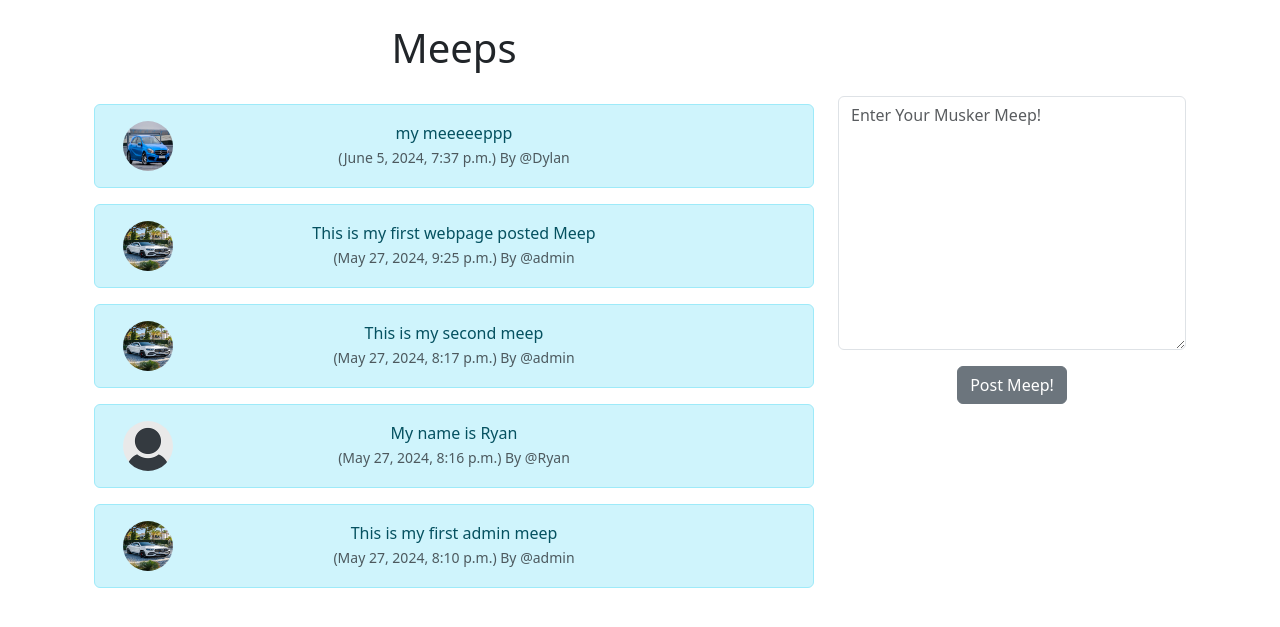
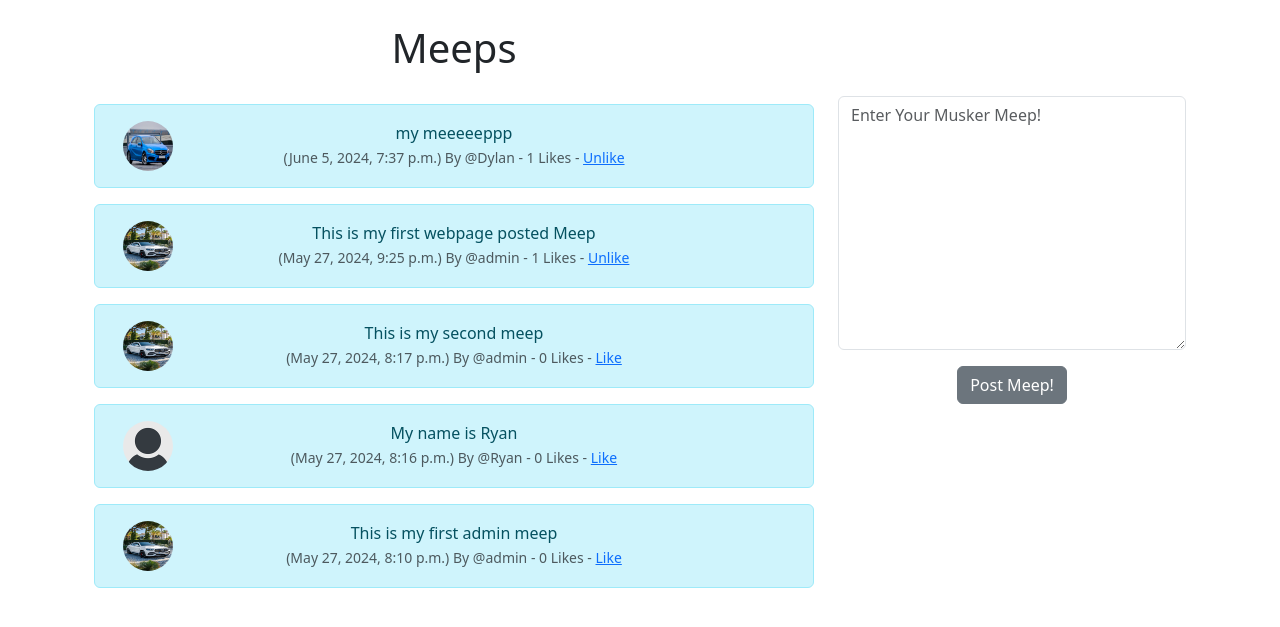
Before and after one commit to Orwa400/Musker, a Django app: page / in a window 1280 px wide. Shown: the part 56-683 px from the top of the page. Run offline with Django 5.2, Linux system fonts and the light colour scheme; a user stored in the database is signed in; data comes from the database, SQL or seed files in the repository; both versions use the stored data as it was after the commit.

Commit message:
Add like or unlike Logic

```diff
--- a/musker/forms.py
+++ b/musker/forms.py
@@ -23,7 +23,7 @@ class MeepForm(forms.ModelForm):
 
     class Meta:
         model = Meep
-        exclude = ("user",)
+        exclude = ("user", "likes")
 
 class SignUpForm(UserCreationForm):
     email = forms.EmailField(label="", widget=forms.TextInput(attrs={'class':'form-control', 'placeholder':'Email Address'}))
--- a/musker/models.py
+++ b/musker/models.py
@@ -7,6 +7,12 @@ class Meep(models.Model):
     user = models.ForeignKey(User, related_name="meeps", on_delete=models.DO_NOTHING)
     body = models.CharField(max_length=200)
     created_at = models.DateTimeField(auto_now_add=True)
+    likes = models.ManyToManyField(User, related_name="meep_like", blank=True)
+
+
+    # Keep track or count of likes
+    def number_of_likes(self):
+        return self.likes.count()
 
     def __str__(self):
         return(
--- a/musker/templates/home.html
+++ b/musker/templates/home.html
@@ -30,6 +30,13 @@
                 <small class="text-muted">
                     ({{ meep.created_at }}) By
                     @{{ meep.user.username }}
+                    - {{ meep.number_of_likes }} Likes -
+
+                    {% if user in meep.likes.all %}
+                    <a href="{% url 'meep_like' meep.id %}">Unlike</a>
+                    {% else %}
+                    <a href="{% url 'meep_like' meep.id %}">Like</a>
+                    {% endif %}
                 </small>
     </div><br><br>
                 </div>
--- a/musker/urls.py
+++ b/musker/urls.py
@@ -9,5 +9,6 @@ urlpatterns = [
     path('login/', views.login_user, name='login'),
     path('logout', views.logout_user, name='logout'),
     path('register/', views.register_user, name='register'),
-    path('update_user/', views.update_user, name='update_user')
+    path('update_user/', views.update_user, name='update_user'),
+    path('meep_like/<int:pk>', views.meep_like, name='meep_like'),
 ]
--- a/musker/views.py
+++ b/musker/views.py
@@ -1,4 +1,4 @@
-from django.shortcuts import render, redirect
+from django.shortcuts import render, redirect, get_object_or_404
 from django.contrib import messages
 from .models import Profile, Meep
 from .forms import MeepForm, SignUpForm, ProfilePicForm
@@ -122,3 +122,17 @@ def update_user(request):
     else:
         messages.success(request, ("You Must Be Logged In To View That Page!"))
         return redirect('home')
+
+def meep_like(request, pk):
+    if request.user.is_authenticated:
+        meep = get_object_or_404(Meep, id=pk)
+        if meep.likes.filter(id=request.user.id):
+            meep.likes.remove(request.user)
+        else:
+            meep.likes.add(request.user)
+
+        return redirect('home')
+
+    else:
+        messages.success(request, ("You Must Be Logged In To View That Page!"))
+        return redirect('home')
```
Also changed, not shown: db.sqlite3, musker/migrations/0005_meep_likes.py (added).
